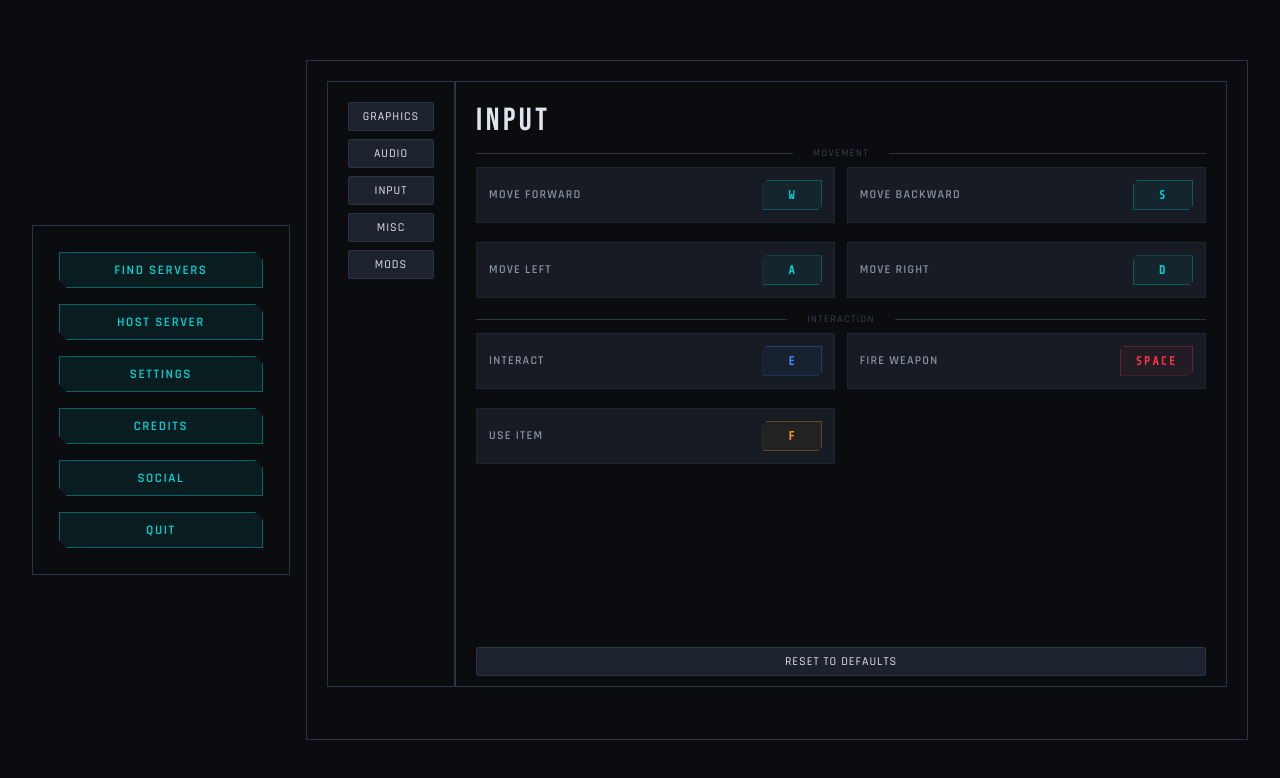
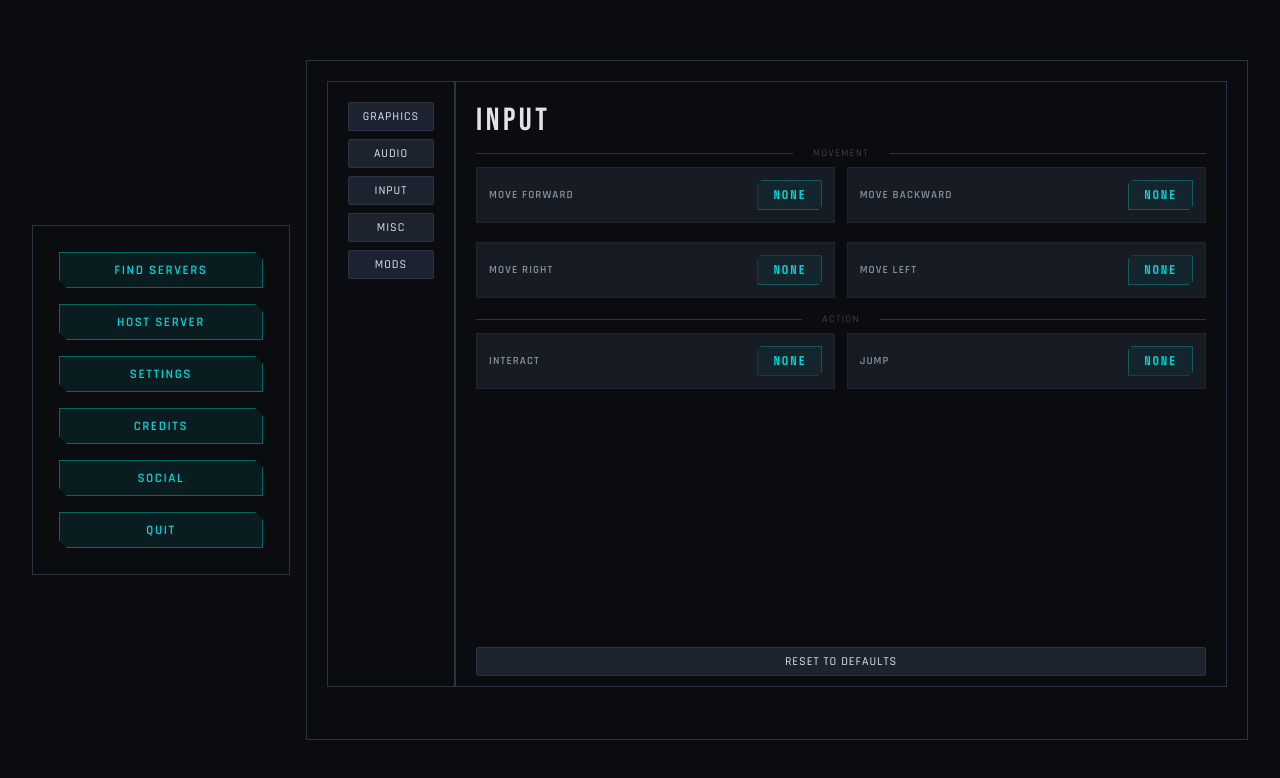
Before and after one commit to ArtemIyX/riftborn-ui, a Vue app: page /menu/settings/input in a window 1280 px wide. Shown: the top 778 px of the page. Built offline with nearby package versions, Linux system fonts and the light colour scheme.

Commit message:
Input store for settings input

```diff
--- a/src/stores/inputStore.js
+++ b/src/stores/inputStore.js
@@ -3,7 +3,7 @@ import {ref} from 'vue'
 
 import {emitter} from '@/assets/js/eventBus.js';
 
-export const useInputStore = defineStore('settings', () => {
+export const useInputStore = defineStore('input', () => {
 
   const inputs = ref([
     {
@@ -12,32 +12,53 @@ export const useInputStore = defineStore('settings', () => {
       table: 'ST_Menu',
       keyBindings: [
         {
-          name: 'Move_Forward',
+          name: 'Move Forward',
           key: '#Move_Forward',
           table: 'ST_Menu',
           defaultKey: 'W',
           currentKey: 'W',
         },
         {
-          name: 'Move_Backward',
+          name: 'Move Backward',
           key: '#Move_Backward',
           table: 'ST_Menu',
           defaultKey: 'S',
           currentKey: 'S',
         },
         {
-          name: 'Move_Right',
+          name: 'Move Right',
           key: '#Move_Right',
           table: 'ST_Menu',
           defaultKey: 'D',
           currentKey: 'D',
         },
         {
-          name: 'Move_Left',
+          name: 'Move Left',
           key: '#Move_Right',
           table: 'ST_Menu',
           defaultKey: 'A',
           currentKey: 'A',
+        }
+      ]
+    },
+    {
+      name: "Action",
+      key: '#Category_Input_Action',
+      table: 'ST_Menu',
+      keyBindings: [
+        {
+          name: 'Interact',
+          key: '#Interact',
+          table: 'ST_Menu',
+          defaultKey: 'E',
+          currentKey: 'E',
+        },
+        {
+          name: 'Jump',
+          key: '#Jump',
+          table: 'ST_Menu',
+          defaultKey: 'Space',
+          currentKey: 'Space',
         }
       ]
     }
--- a/src/views/menu/settings/settings-input/SettingsInputView.vue
+++ b/src/views/menu/settings/settings-input/SettingsInputView.vue
@@ -9,114 +9,24 @@
 
   <div class="input-settings-container">
     <div class="settings-main">
-      <div  >
+      <div v-for="category in inputStore.inputs" :key="category.name">
         <GDivider>
-          <GLocText key="#Interact" table="ST_Menu">
-            Movement
+          <GLocText :key="category.key" :table="category.table">
+            {{ category.name }}
           </GLocText>
         </GDivider>
+        <div class="input-grid">
+          <div class="setting-row" v-for="inputData in category.keyBindings">
+            <GLabel>
+              <GLocText :key="inputData.key" :table="category.table">
+                {{ inputData.name }}
+              </GLocText>
+            </GLabel>
+            <GKey>
 
-        <div class="input-grid">
-          <div class="setting-row">
-            <GLabel size="large" class="setting-label">Move Forward</GLabel>
-            <GKey
-              v-model="keyBindings.moveForward"
-              size="medium"
-              variant="primary"
-              @change-start="handleChangeStart('moveForward')"
-              @change-complete="handleChangeComplete"
-              @change-cancel="handleChangeCancel"
-            />
-          </div>
-
-          <div class="setting-row">
-            <GLabel size="large" class="setting-label">Move Backward</GLabel>
-            <GKey
-              ref="moveBackwardKey"
-              v-model="keyBindings.moveBackward"
-              size="medium"
-              variant="primary"
-              @change-start="handleChangeStart('moveBackward')"
-              @change-complete="handleChangeComplete"
-              @change-cancel="handleChangeCancel"
-            />
-          </div>
-
-          <div class="setting-row">
-            <GLabel size="large" class="setting-label">Move Left</GLabel>
-            <GKey
-              ref="moveLeftKey"
-              v-model="keyBindings.moveLeft"
-              size="medium"
-              variant="primary"
-              @change-start="handleChangeStart('moveLeft')"
-              @change-complete="handleChangeComplete"
-              @change-cancel="handleChangeCancel"
-            />
-          </div>
-
-          <div class="setting-row">
-            <GLabel size="large" e class="setting-label">Move Right</GLabel>
-            <GKey
-              ref="moveRightKey"
-              v-model="keyBindings.moveRight"
-              size="medium"
-              variant="primary"
-              @change-start="handleChangeStart('moveRight')"
-              @change-complete="handleChangeComplete"
-              @change-cancel="handleChangeCancel"
-            />
+            </GKey>
           </div>
         </div>
-      </div>
-      <div>
-        <GDivider>
-          <GLocText key="#Interact" table="ST_Menu">
-            Interaction
-          </GLocText>
-        </GDivider>
-
-        <div class="input-grid">
-          <div class="setting-row">
-            <GLabel size="large" class="setting-label">Interact</GLabel>
-            <GKey
-              ref="interactKey"
-              v-model="keyBindings.interact"
-              size="medium"
-              variant="secondary"
-              @change-start="handleChangeStart('interact')"
-              @change-complete="handleChangeComplete"
-              @change-cancel="handleChangeCancel"
-            />
-          </div>
-
-          <div class="setting-row">
-            <GLabel size="large" class="setting-label">Fire Weapon</GLabel>
-            <GKey
-              ref="fireKey"
-              v-model="keyBindings.fire"
-              size="medium"
-              variant="danger"
-              @change-start="handleChangeStart('fire')"
-              @change-complete="handleChangeComplete"
-              @change-cancel="handleChangeCancel"
-            />
-          </div>
-
-          <div class="setting-row">
-            <GLabel size="large" class="setting-label">Use Item</GLabel>
-            <GKey
-              ref="useItemKey"
-              v-model="keyBindings.useItem"
-              size="medium"
-              variant="warning"
-              @change-start="handleChangeStart('useItem')"
-              @change-complete="handleChangeComplete"
-              @change-cancel="handleChangeCancel"
-            />
-          </div>
-        </div>
-
       </div>
     </div>
     <div class="settings-footer">
@@ -132,77 +42,9 @@
 <script setup>
 
 import {reactive, ref} from "vue";
+import {useInputStore} from "@/stores/inputStore.js";
 
-const moveBackwardKey = ref(null);
-const moveLeftKey = ref(null);
-const moveRightKey = ref(null);
-const interactKey = ref(null);
-const fireKey = ref(null);
-const useItemKey = ref(null);
+const inputStore = useInputStore();
 
-const currentlyChanging = ref(null);
-
-const keyBindings = reactive({
-  moveForward: 'W',
-  moveBackward: 'S',
-  moveLeft: 'A',
-  moveRight: 'D',
-  interact: 'E',
-  fire: 'SPACE',
-  useItem: 'F'
-});
-
-const defaultBindings = {
-  moveForward: 'W',
-  moveBackward: 'S',
-  moveLeft: 'A',
-  moveRight: 'D',
-  interact: 'E',
-  fire: 'SPACE',
-  useItem: 'F'
-};
-
-const handleChangeStart = (keyName) => {
-  console.log(`Started changing key: ${keyName}`);
-
-  // Cancel any other key that's currently being changed
-  if (currentlyChanging.value && currentlyChanging.value !== keyName) {
-    cancelCurrentKey();
-  }
-
-  currentlyChanging.value = keyName;
-};
-
-const handleChangeComplete = (newKey) => {
-  console.log(`Key changed to: ${newKey}`);
-  currentlyChanging.value = null;
-};
-
-const handleChangeCancel = () => {
-  console.log('Key change cancelled');
-  currentlyChanging.value = null;
-};
-
-const cancelCurrentKey = () => {
-  // Get the ref name for the current key being changed
-  const refMap = {
-    moveBackward: moveBackwardKey,
-    moveLeft: moveLeftKey,
-    moveRight: moveRightKey,
-    interact: interactKey,
-    fire: fireKey,
-    useItem: useItemKey
-  };
-
-  const keyRef = refMap[currentlyChanging.value];
-  if (keyRef && keyRef.value) {
-    keyRef.value.cancel();
-  }
-};
-
-const resetToDefaults = () => {
-  Object.assign(keyBindings, defaultBindings);
-  console.log('Key bindings reset to defaults');
-};
 
 </script>
```
